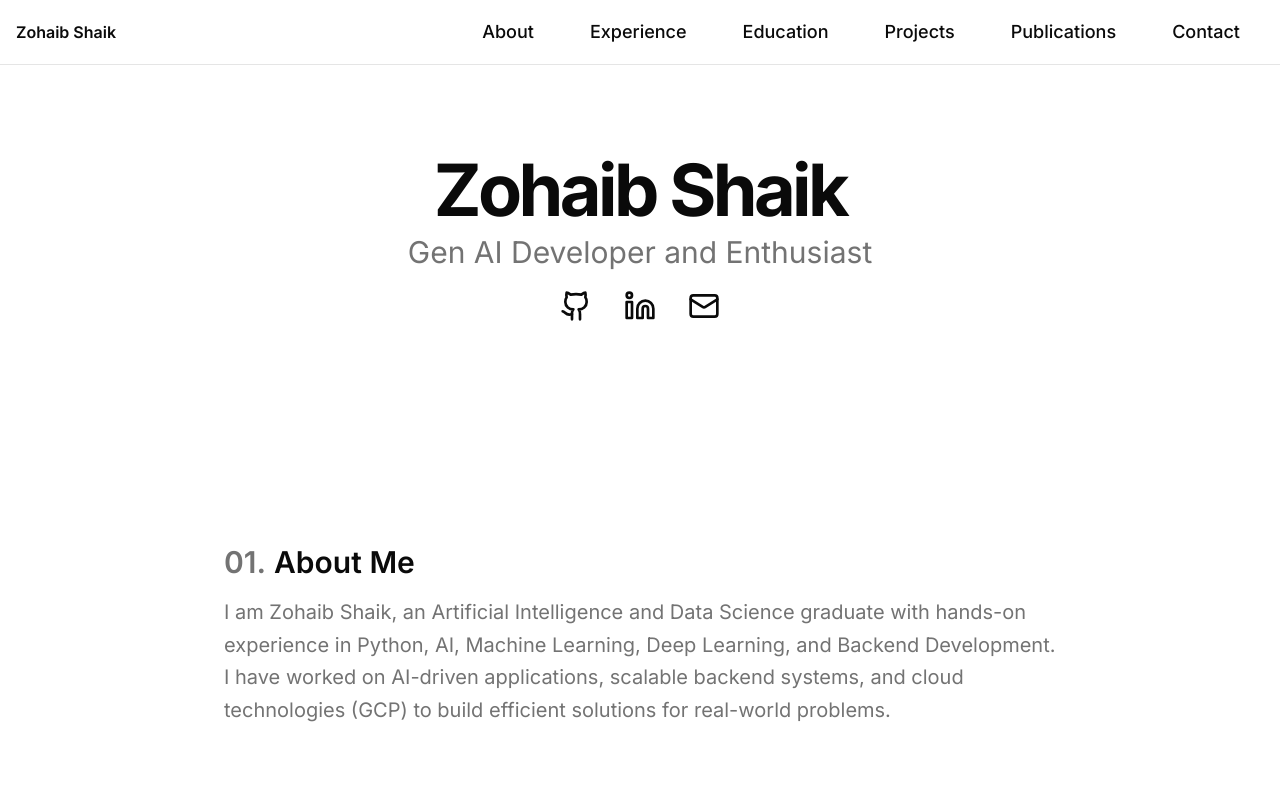
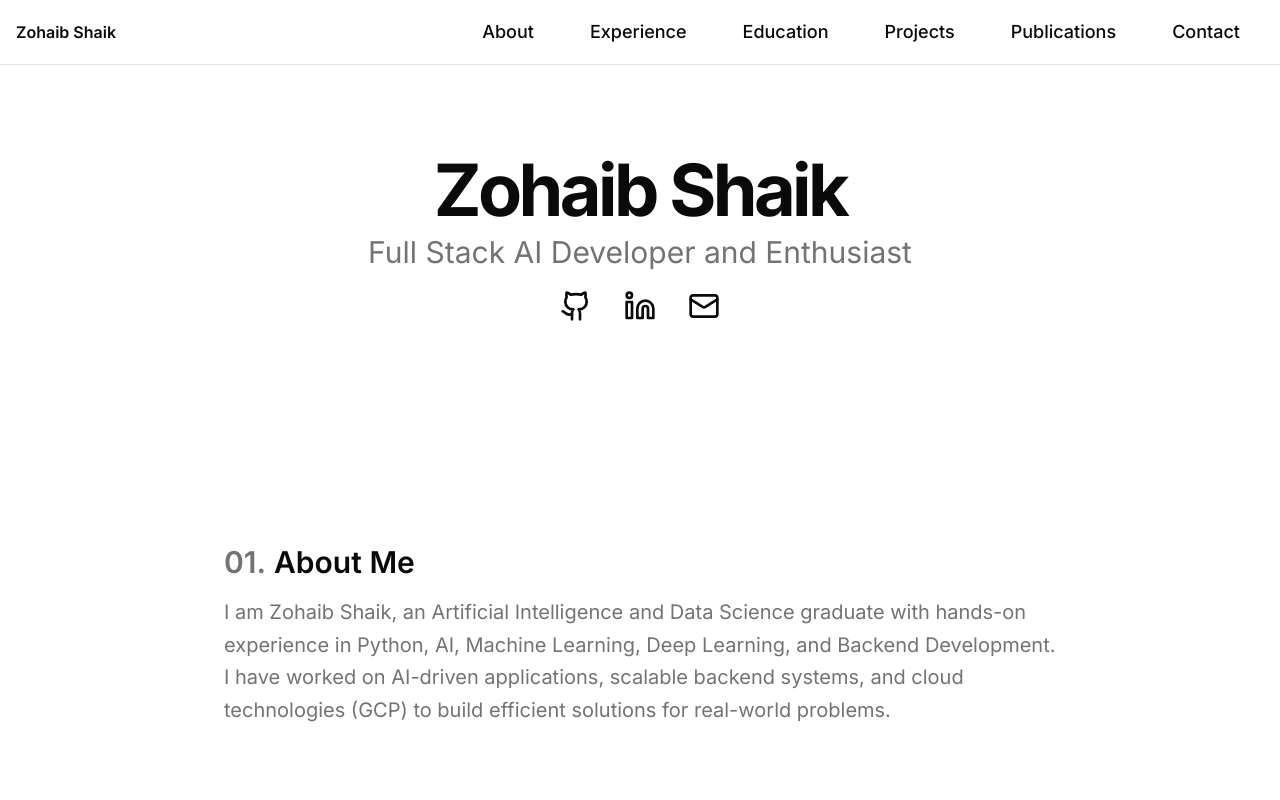
Before and after one commit to 20481A5450/Portfolio-main, a Next.js app: page / in a window 1280 px wide. Shown: the top 800 px of the page. Built offline with nearby package versions, Linux system fonts and the light colour scheme.

Commit message:
update: change job title to Full Stack AI Developer in Home component

```diff
--- a/app/page.tsx
+++ b/app/page.tsx
@@ -18,7 +18,7 @@ export default function Home() {
           Zohaib Shaik
         </h1>
         <p className="text-2xl md:text-3xl text-muted-foreground mb-4">
-          Gen AI Developer and Enthusiast
+          Full Stack AI Developer and Enthusiast
         </p>
         <div className="flex gap-6">
           <Button variant="ghost" size="icon" asChild>
```
